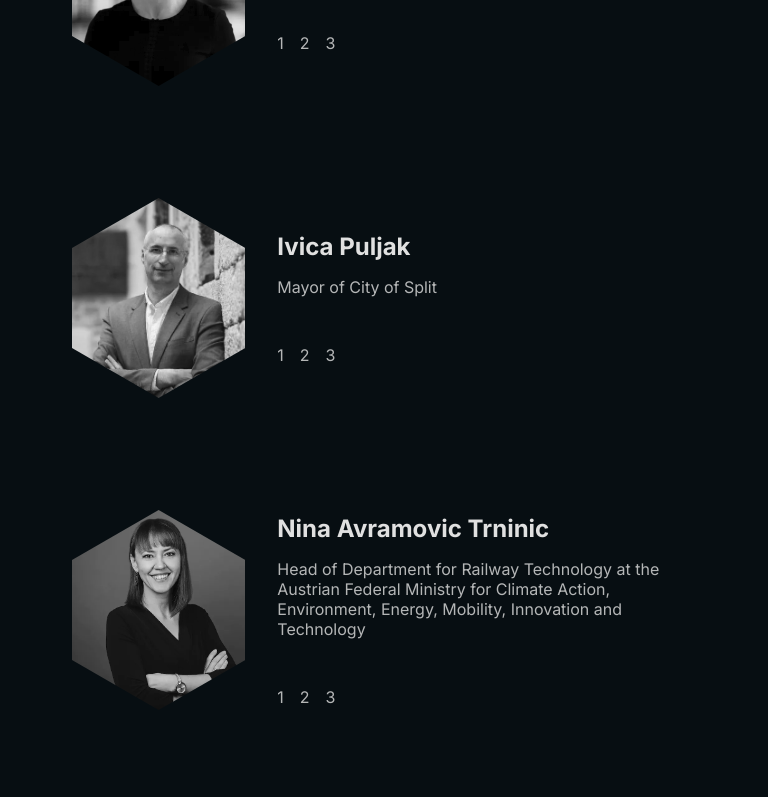
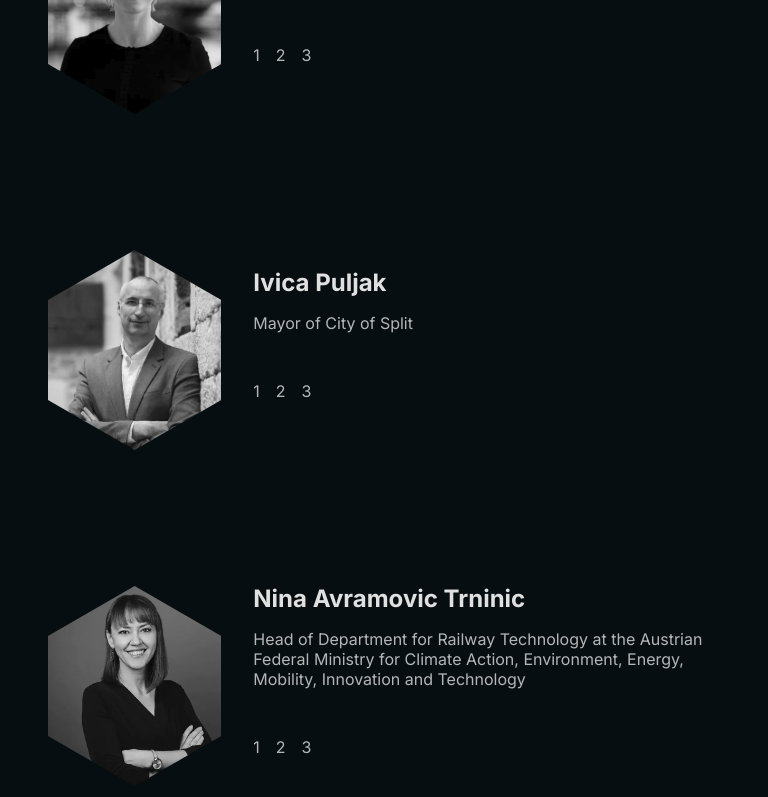
Before and after one commit to omznc/futures-leaders-summit-web, a Next.js app: page / in a window 768 px wide. Shown: the part 2000-2797 px from the top of the page. Built offline with nearby package versions, Linux system fonts and the light colour scheme.

Commit message:
Mobile styling for keynotes

```diff
--- a/app/page.module.css
+++ b/app/page.module.css
@@ -103,9 +103,9 @@
 
 .backgroundOverlayDecoration {
     position: absolute;
-    bottom: -1vh;
+    bottom: -0.5vh;
     z-index: -1;
-    transform-origin: center bottom;
+    transform-origin: center center;
     overflow: hidden;
 }
 
@@ -199,7 +199,7 @@
 .hexagon {
     display: block;
     position: relative;
-    height: 200px; /* width * 0.866 */
+    height: 200px;
     width: auto;
     aspect-ratio: 1/1.154;
     box-sizing: border-box;
@@ -237,13 +237,55 @@
 
     .keynotes {
         justify-content: flex-start;
+        align-items: flex-start;
+        padding: 2rem 0.5rem;
     }
 
-    .keynotes {
-        padding: 2rem 2rem;
+    /*every except for first element*/
+    .keynote {
+        border-top: 1px solid rgba(255, 255, 255, 0.51);
+        border-width: 1px;
+    }
+
+    .keynote .details {
+        padding-right: 0;
+    }
+
+    .keynote .details h2 {
+        font-size: 1rem;
+    }
+
+    .keynote .details p {
+        font-size: 0.8rem;
+    }
+
+    .hexagon {
+        height: 100px;
+        align-self: flex-start;
+        margin-top: 2rem;
     }
 }
 
+@media screen and (min-width: 488px) and (max-width: 1050px) {
+    .keynote {
+        flex: 100%;
+        width: 100%;
+        border: none;
+    }
+
+    .keynote .details h2 {
+        font-size: 1.5rem;
+    }
+
+    .keynote .details p {
+        font-size: 1rem;
+    }
+
+    .hexagon {
+        height: 200px;
+        align-self: center;
+    }
+}
 
 /* Desktop-only effects */
 @media screen and (min-width: 1050px) {
--- a/components/Footer/Footer.module.css
+++ b/components/Footer/Footer.module.css
@@ -9,6 +9,7 @@
     flex-direction: row;
     gap: 5rem;
     transition: all 0.3s ease;
+    background-color: var(--secondary-gray);
 }
 
 .info {
```
